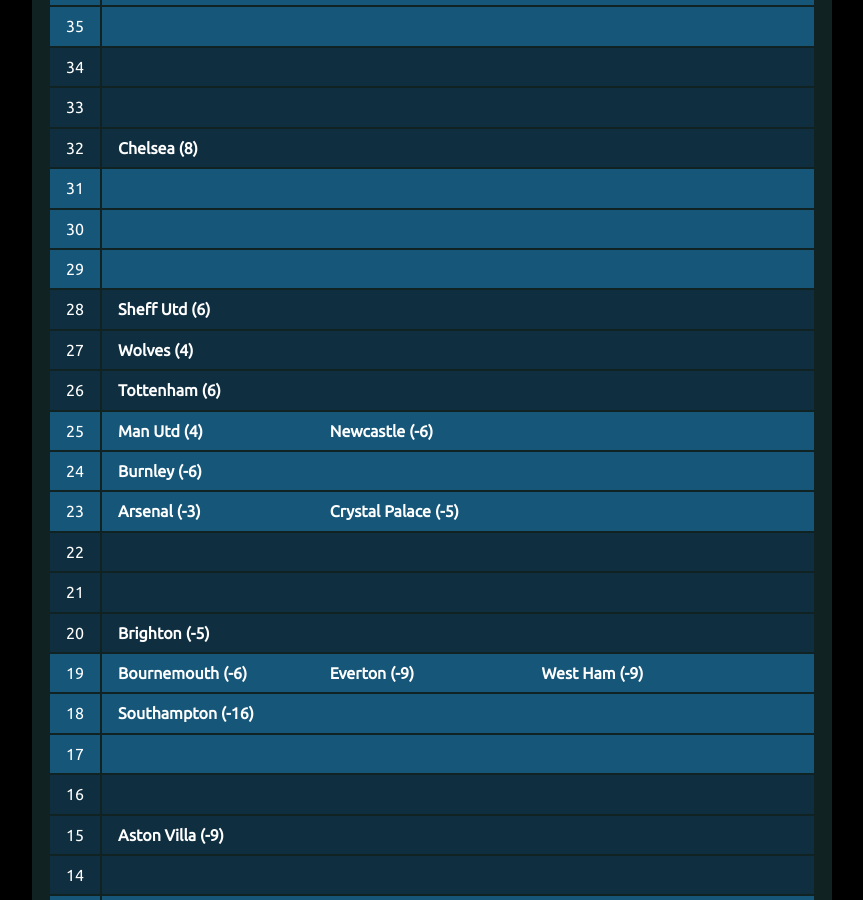
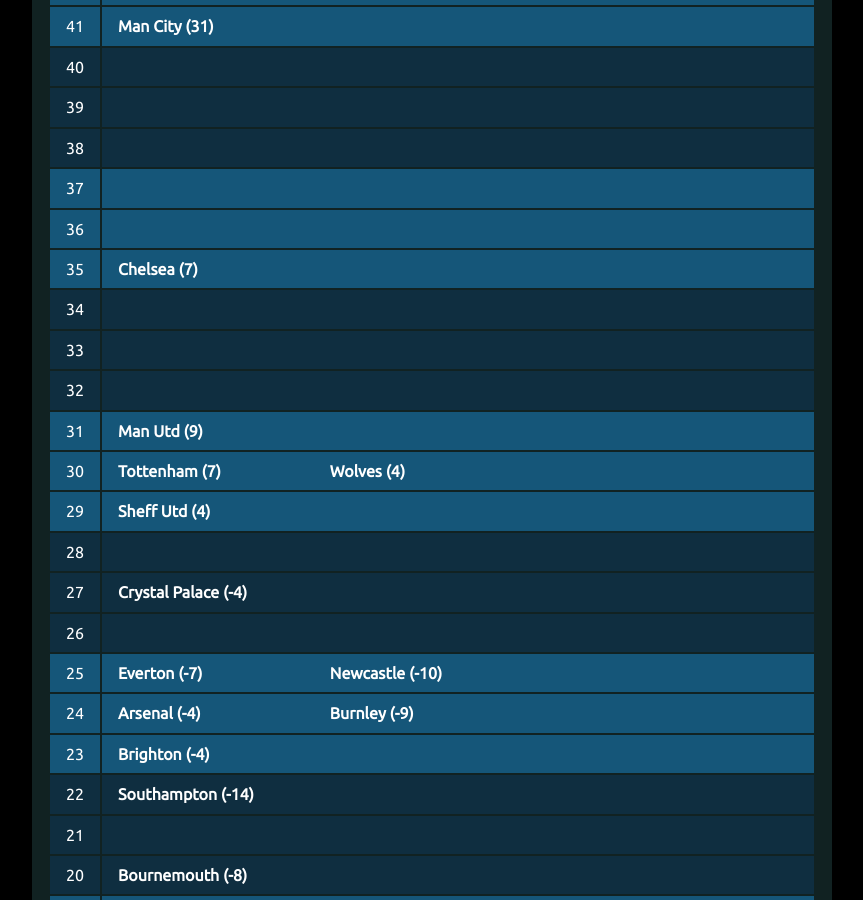
Before and after one commit to muru/muru.github.io, a Jekyll site: the page built from resources.md, in a window 1280 px wide and 900 px high, scrolled down 2401 px. Shown: the whole window, without its empty margins (208-1071 px from the left). Built offline with Jekyll 4.4.1, drawn with Linux system fonts in a browser that asks for light colours; some of the changed text lies outside the part shown.

Commit message:
updated cann-table: Mon 30 Dec 10:01:40 UTC 2019

```diff
--- a/cann-table.html
+++ b/cann-table.html
@@ -1,9 +1,39 @@
 <table id="cann-table">
 <thead> <th> Pts </th> <th> Clubs (GD) </th> </thead>
 	<tr class="cann-row-1">
+		<td class="cann-point"> 55 </td>
+		<td class="cann-clubs">
+			<span class="club-name"> Liverpool (33) </span>
+		</td>
+ 	</tr>
+	<tr class="cann-row-1">
+		<td class="cann-point"> 54 </td>
+		<td class="cann-clubs">
+		</td>
+ 	</tr>
+	<tr class="cann-row-1">
+		<td class="cann-point"> 53 </td>
+		<td class="cann-clubs">
+		</td>
+ 	</tr>
+	<tr class="cann-row-2">
+		<td class="cann-point"> 52 </td>
+		<td class="cann-clubs">
+		</td>
+ 	</tr>
+	<tr class="cann-row-2">
+		<td class="cann-point"> 51 </td>
+		<td class="cann-clubs">
+		</td>
+ 	</tr>
+	<tr class="cann-row-2">
+		<td class="cann-point"> 50 </td>
+		<td class="cann-clubs">
+		</td>
+ 	</tr>
+	<tr class="cann-row-1">
 		<td class="cann-point"> 49 </td>
 		<td class="cann-clubs">
-			<span class="club-name"> Liverpool (28) </span>
 		</td>
  	</tr>
 	<tr class="cann-row-1">
@@ -39,11 +69,13 @@
 	<tr class="cann-row-1">
 		<td class="cann-point"> 42 </td>
 		<td class="cann-clubs">
+			<span class="club-name"> Leicester (24) </span>
 		</td>
  	</tr>
 	<tr class="cann-row-1">
 		<td class="cann-point"> 41 </td>
 		<td class="cann-clubs">
+			<span class="club-name"> Man City (31) </span>
 		</td>
  	</tr>
 	<tr class="cann-row-2">
@@ -54,13 +86,11 @@
 	<tr class="cann-row-2">
 		<td class="cann-point"> 39 </td>
 		<td class="cann-clubs">
-			<span class="club-name"> Leicester (27) </span>
 		</td>
  	</tr>
 	<tr class="cann-row-2">
 		<td class="cann-point"> 38 </td>
 		<td class="cann-clubs">
-			<span class="club-name"> Man City (30) </span>
 		</td>
  	</tr>
 	<tr class="cann-row-1">
@@ -76,6 +106,7 @@
 	<tr class="cann-row-1">
 		<td class="cann-point"> 35 </td>
 		<td class="cann-clubs">
+			<span class="club-name"> Chelsea (7) </span>
 		</td>
  	</tr>
 	<tr class="cann-row-2">
@@ -91,65 +122,67 @@
 	<tr class="cann-row-2">
 		<td class="cann-point"> 32 </td>
 		<td class="cann-clubs">
-			<span class="club-name"> Chelsea (8) </span>
 		</td>
  	</tr>
 	<tr class="cann-row-1">
 		<td class="cann-point"> 31 </td>
 		<td class="cann-clubs">
+			<span class="club-name"> Man Utd (9) </span>
 		</td>
  	</tr>
 	<tr class="cann-row-1">
 		<td class="cann-point"> 30 </td>
 		<td class="cann-clubs">
+			<span class="club-name"> Tottenham (7) </span>
+			<span class="club-name"> Wolves (4) </span>
 		</td>
  	</tr>
 	<tr class="cann-row-1">
 		<td class="cann-point"> 29 </td>
 		<td class="cann-clubs">
+			<span class="club-name"> Sheff Utd (4) </span>
 		</td>
  	</tr>
 	<tr class="cann-row-2">
 		<td class="cann-point"> 28 </td>
 		<td class="cann-clubs">
-			<span class="club-name"> Sheff Utd (6) </span>
 		</td>
  	</tr>
 	<tr class="cann-row-2">
 		<td class="cann-point"> 27 </td>
 		<td class="cann-clubs">
-			<span class="club-name"> Wolves (4) </span>
+			<span class="club-name"> Crystal Palace (-4) </span>
 		</td>
  	</tr>
 	<tr class="cann-row-2">
 		<td class="cann-point"> 26 </td>
 		<td class="cann-clubs">
-			<span class="club-name"> Tottenham (6) </span>
 		</td>
  	</tr>
 	<tr class="cann-row-1">
 		<td class="cann-point"> 25 </td>
 		<td class="cann-clubs">
-			<span class="club-name"> Man Utd (4) </span>
-			<span class="club-name"> Newcastle (-6) </span>
+			<span class="club-name"> Everton (-7) </span>
+			<span class="club-name"> Newcastle (-10) </span>
 		</td>
  	</tr>
 	<tr class="cann-row-1">
 		<td class="cann-point"> 24 </td>
 		<td class="cann-clubs">
-			<span class="club-name"> Burnley (-6) </span>
+			<span class="club-name"> Arsenal (-4) </span>
+			<span class="club-name"> Burnley (-9) </span>
 		</td>
  	</tr>
 	<tr class="cann-row-1">
 		<td class="cann-point"> 23 </td>
 		<td class="cann-clubs">
-			<span class="club-name"> Arsenal (-3) </span>
-			<span class="club-name"> Crystal Palace (-5) </span>
+			<span class="club-name"> Brighton (-4) </span>
 		</td>
  	</tr>
 	<tr class="cann-row-2">
 		<td class="cann-point"> 22 </td>
 		<td class="cann-clubs">
+			<span class="club-name"> Southampton (-14) </span>
 		</td>
  	</tr>
 	<tr class="cann-row-2">
@@ -160,21 +193,19 @@
 	<tr class="cann-row-2">
 		<td class="cann-point"> 20 </td>
 		<td class="cann-clubs">
-			<span class="club-name"> Brighton (-5) </span>
+			<span class="club-name"> Bournemouth (-8) </span>
 		</td>
  	</tr>
 	<tr class="cann-row-1">
 		<td class="cann-point"> 19 </td>
 		<td class="cann-clubs">
-			<span class="club-name"> Bournemouth (-6) </span>
-			<span class="club-name"> Everton (-9) </span>
-			<span class="club-name"> West Ham (-9) </span>
+			<span class="club-name"> West Ham (-11) </span>
 		</td>
  	</tr>
 	<tr class="cann-row-1">
 		<td class="cann-point"> 18 </td>
 		<td class="cann-clubs">
-			<span class="club-name"> Southampton (-16) </span>
+			<span class="club-name"> Aston Villa (-11) </span>
 		</td>
  	</tr>
 	<tr class="cann-row-1">
@@ -185,12 +216,12 @@
 	<tr class="cann-row-2">
 		<td class="cann-point"> 16 </td>
 		<td class="cann-clubs">
+			<span class="club-name"> Watford (-18) </span>
 		</td>
  	</tr>
 	<tr class="cann-row-2">
 		<td class="cann-point"> 15 </td>
 		<td class="cann-clubs">
-			<span class="club-name"> Aston Villa (-9) </span>
 		</td>
  	</tr>
 	<tr class="cann-row-2">
@@ -201,14 +232,8 @@
 	<tr class="cann-row-1">
 		<td class="cann-point"> 13 </td>
 		<td class="cann-clubs">
-		</td>
- 	</tr>
-	<tr class="cann-row-1">
-		<td class="cann-point"> 12 </td>
-		<td class="cann-clubs">
-			<span class="club-name"> Norwich (-18) </span>
-			<span class="club-name"> Watford (-21) </span>
+			<span class="club-name"> Norwich (-19) </span>
 		</td>
  	</tr>
 </table>
-<span id="cann-gen-note"> Generated on  Monday, 23 December 2019 at 10:03 UTC. </span>
+<span id="cann-gen-note"> Generated on  Monday, 30 December 2019 at 10:01 UTC. </span>
```
